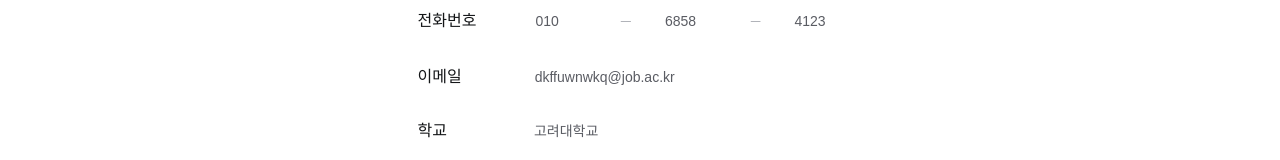
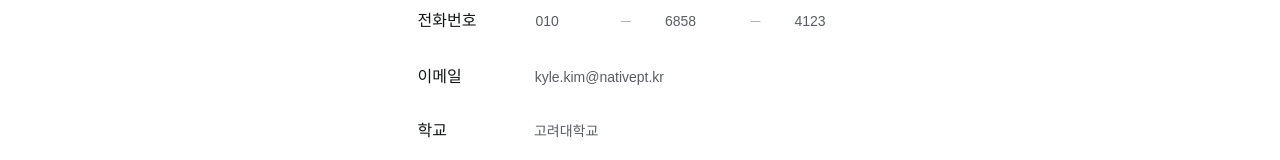
Before and after one commit to Realthon-ETF/ETF-frontend, a React (Vite) app: page /profile in a window 1280 px wide. Shown: the part 323-483 px from the top of the page. Built offline with nearby package versions, Linux system fonts and the light colour scheme.

Commit message:
CSS style edited

```diff
--- a/src/routes/profile.tsx
+++ b/src/routes/profile.tsx
@@ -516,7 +516,7 @@ export default function Profile() {
               <FieldLabel>이메일</FieldLabel>
               <FieldValue>
                 <FieldText>
-                  {userData.email || "dkffuwnwkq@job.ac.kr"}
+                  {userData.email || "kyle.kim@nativept.kr"}
                 </FieldText>
               </FieldValue>
             </InfoField>
```
